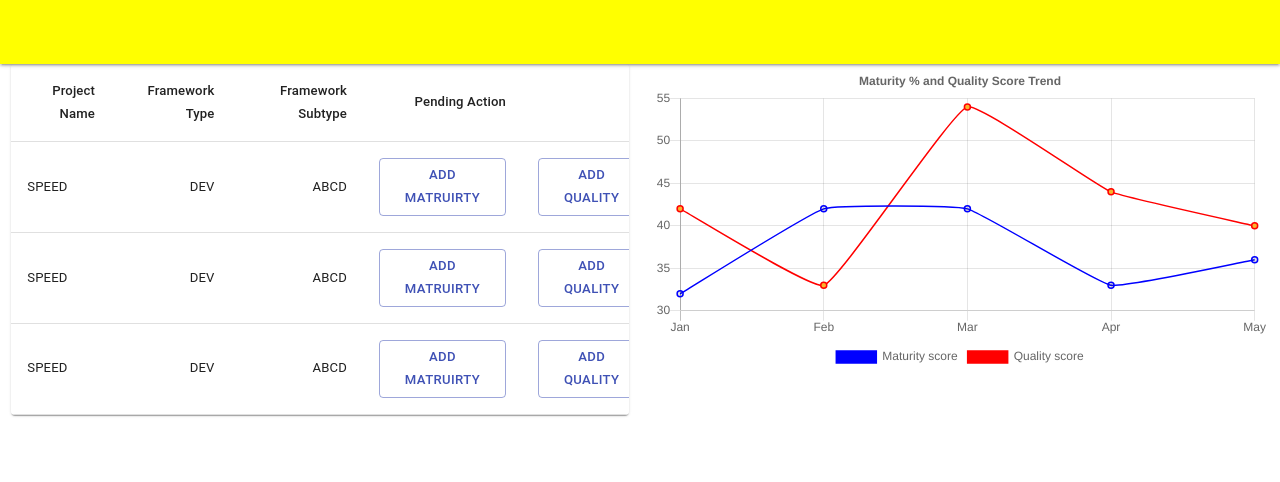
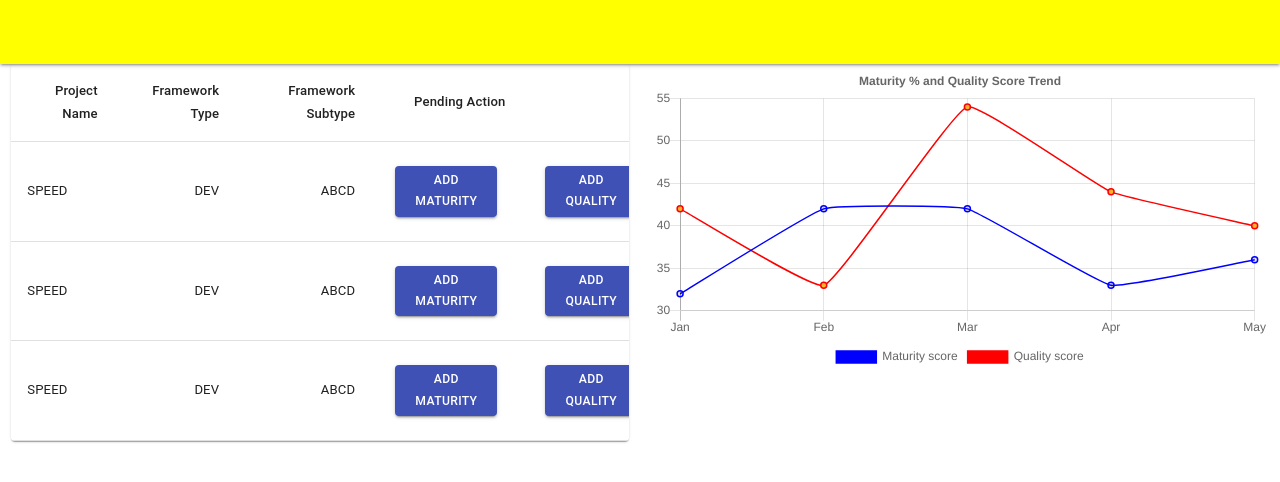
Before and after one commit to pranaydp/SYNEAG, a React (Create React App) app: page / in a window 1280 px wide. Shown: the top 482 px of the page. Built offline with nearby package versions, Linux system fonts and the light colour scheme; data requests are answered from the project's data file.

Commit message:
Add button component

```diff
--- /dev/null
+++ b/src/components/Common/Button/Button.js
@@ -0,0 +1,30 @@
+/** @format */
+
+import React, { Fragment } from "react";
+import { makeStyles } from "@material-ui/core/styles";
+import Button from "@material-ui/core/Button";
+
+const useStyles = makeStyles((theme) => ({
+	margin: {
+		margin: theme.spacing(1),
+	},
+	extendedIcon: {
+		marginRight: theme.spacing(1),
+	},
+}));
+
+export default function ButtonSizes(props) {
+	const classes = useStyles();
+
+	return (
+		<Fragment>
+			<Button
+				variant='contained'
+				size='small'
+				color='primary'
+				className={classes.margin}>
+				{props.name}
+			</Button>
+		</Fragment>
+	);
+}
--- a/src/components/Common/TableContent/TableContent.js
+++ b/src/components/Common/TableContent/TableContent.js
@@ -4,7 +4,8 @@ import React from "react";
 import TableBody from "@material-ui/core/TableBody";
 import TableRow from "@material-ui/core/TableRow";
 import TableCell from "@material-ui/core/TableCell";
-import Button from "@material-ui/core/Button";
+import Button from "../Button/Button";
+
 const TableContent = (props) => {
 	return (
 		<TableBody>
@@ -17,14 +18,10 @@ const TableContent = (props) => {
 							<TableCell align='right'>{row.Frameworktype}</TableCell>
 							<TableCell align='right'>{row.Suntype}</TableCell>
 							<TableCell>
-								<Button variant='outlined' color='primary'>
-									Add Matruirty
-								</Button>
+								<Button name={"Add Maturity"} />
 							</TableCell>
 							<TableCell>
-								<Button variant='outlined' color='primary'>
-									Add quality
-								</Button>
+								<Button name={"Add Quality"} />
 							</TableCell>
 						</TableRow>
 				  ))
```
